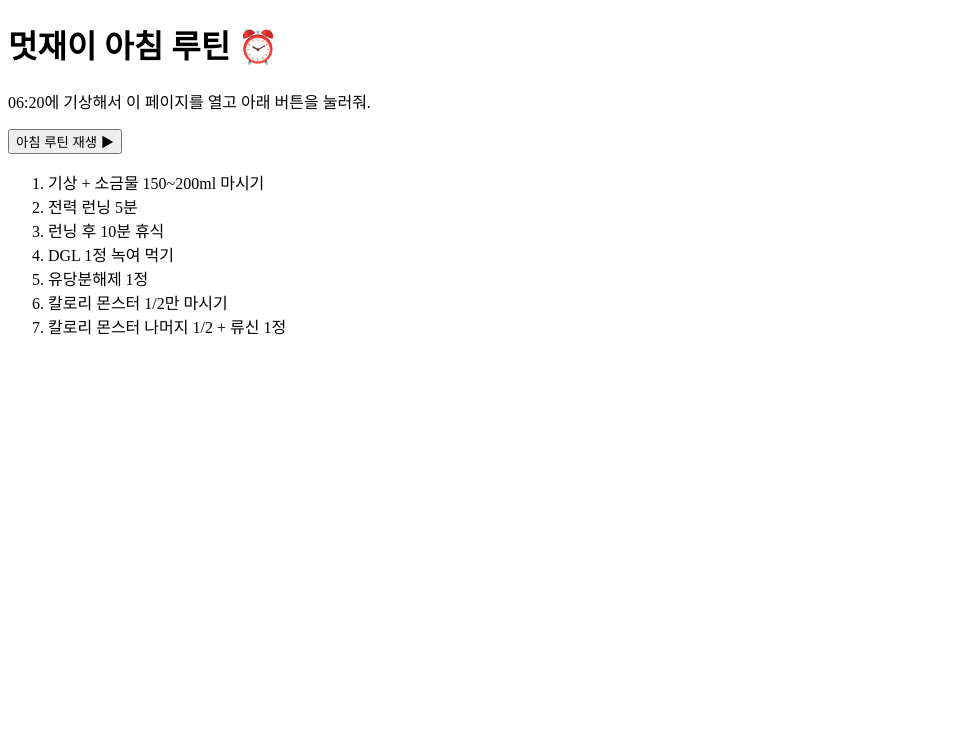
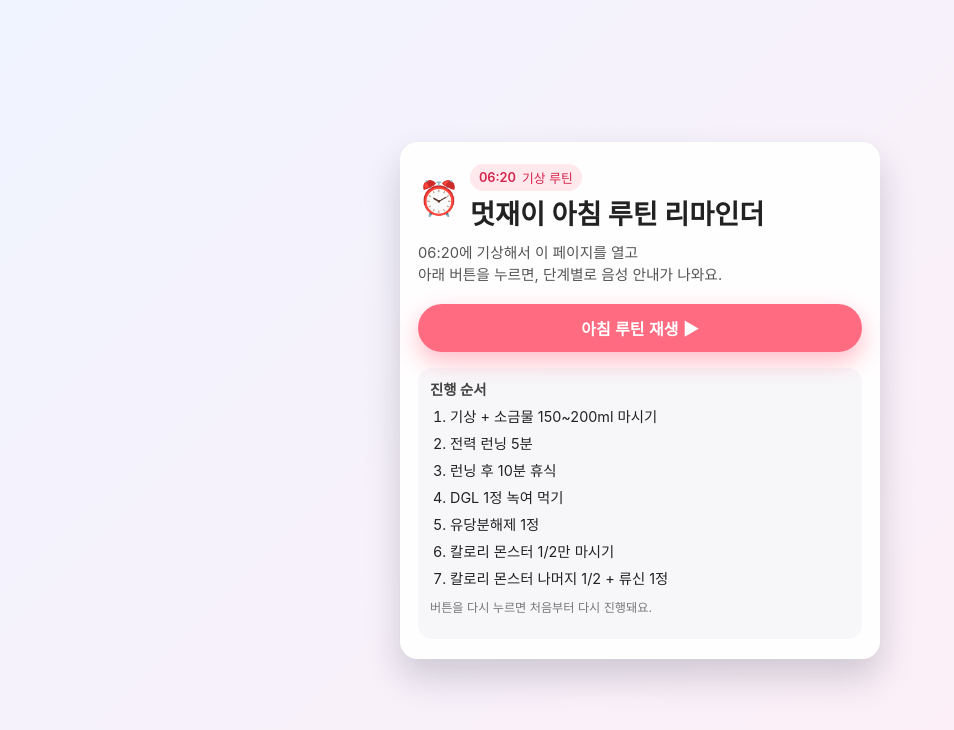
Before and after one commit to angele-eda/wine-Tester, a plain HTML site: page index.html in a window 1280 px wide. Shown: the whole page, without its empty margins (0-954 px from the left). Drawn offline with Linux system fonts and the light colour scheme.

Commit message:
index.html 업데이트

```diff
--- a/index.html
+++ b/index.html
@@ -3,13 +3,184 @@
 <head>
   <meta charset="UTF-8" />
   <title>멋재이 아침 루틴 리마인더</title>
+  <!-- 반응형 뷰포트 -->
+  <meta name="viewport" content="width=device-width, initial-scale=1.0" />
+
+  <style>
+    :root {
+      color-scheme: light dark;
+      --bg-gradient: linear-gradient(135deg, #f0f4ff, #ffeef5);
+      --card-bg: rgba(255, 255, 255, 0.92);
+      --text-main: #222;
+      --accent: #ff6b81;
+      --accent-soft: rgba(255, 107, 129, 0.15);
+      --shadow-soft: 0 18px 35px rgba(15, 23, 42, 0.18);
+    }
+
+    * {
+      box-sizing: border-box;
+    }
+
+    body {
+      margin: 0;
+      min-height: 100vh;
+      display: flex;
+      justify-content: center;
+      align-items: center;
+      padding: 16px;
+      font-family: -apple-system, BlinkMacSystemFont, "Segoe UI", system-ui,
+        -system-ui, sans-serif;
+      background: var(--bg-gradient);
+      color: var(--text-main);
+    }
+
+    .card {
+      width: 100%;
+      max-width: 480px;
+      background: var(--card-bg);
+      border-radius: 18px;
+      padding: 22px 18px 20px;
+      box-shadow: var(--shadow-soft);
+      backdrop-filter: blur(10px);
+    }
+
+    header {
+      display: flex;
+      align-items: center;
+      gap: 10px;
+      margin-bottom: 10px;
+    }
+
+    .emoji {
+      font-size: clamp(1.8rem, 8vw, 2.1rem);
+    }
+
+    h1 {
+      margin: 0;
+      font-size: clamp(1.4rem, 6vw, 1.7rem);
+      line-height: 1.3;
+    }
+
+    .subtitle {
+      margin: 6px 0 14px;
+      font-size: 0.92rem;
+      line-height: 1.5;
+      color: #555;
+    }
+
+    .time-tag {
+      display: inline-flex;
+      align-items: center;
+      gap: 6px;
+      font-size: 0.8rem;
+      padding: 4px 9px;
+      border-radius: 999px;
+      background: var(--accent-soft);
+      color: #d7264e;
+      margin-bottom: 6px;
+    }
+
+    .time-tag span {
+      font-weight: 600;
+    }
+
+    button#playBtn {
+      margin-top: 4px;
+      width: 100%;
+      padding: 12px 16px;
+      border-radius: 999px;
+      border: none;
+      font-size: 1rem;
+      font-weight: 600;
+      cursor: pointer;
+      background: var(--accent);
+      color: #fff;
+      transition: transform 0.15s ease, box-shadow 0.15s ease, opacity 0.15s ease;
+      box-shadow: 0 10px 24px rgba(255, 107, 129, 0.45);
+    }
+
+    button#playBtn:hover:not(:disabled) {
+      transform: translateY(-1px);
+      box-shadow: 0 12px 28px rgba(255, 107, 129, 0.6);
+    }
+
+    button#playBtn:active:not(:disabled) {
+      transform: translateY(0);
+      box-shadow: 0 6px 18px rgba(255, 107, 129, 0.5);
+    }
+
+    button#playBtn:disabled {
+      opacity: 0.7;
+      cursor: default;
+      box-shadow: none;
+    }
+
+    .list-wrap {
+      margin-top: 16px;
+      padding: 10px 12px;
+      border-radius: 14px;
+      background: rgba(148, 163, 184, 0.08);
+      max-height: min(360px, 55vh);
+      overflow-y: auto;
+    }
+
+    .list-title {
+      font-size: 0.9rem;
+      font-weight: 600;
+      margin-bottom: 6px;
+      color: #444;
+    }
+
+    ol#stepList {
+      margin: 0;
+      padding-left: 20px;
+      font-size: 0.9rem;
+      line-height: 1.6;
+    }
+
+    ol#stepList li {
+      margin-bottom: 4px;
+    }
+
+    .footnote {
+      margin-top: 8px;
+      font-size: 0.76rem;
+      color: #777;
+    }
+
+    /* 더 작은 기기 대응 */
+    @media (max-width: 360px) {
+      .card {
+        padding: 18px 14px 16px;
+      }
+
+      .list-wrap {
+        padding: 8px 10px;
+      }
+    }
+  </style>
 </head>
 <body>
-  <h1>멋재이 아침 루틴 ⏰</h1>
-  <p>06:20에 기상해서 이 페이지를 열고 아래 버튼을 눌러줘.</p>
+  <main class="card">
+    <header>
+      <div class="emoji">⏰</div>
+      <div>
+        <div class="time-tag">
+          <span>06:20</span> 기상 루틴
+        </div>
+        <h1>멋재이 아침 루틴 리마인더</h1>
+      </div>
+    </header>
 
-  <button id="playBtn">아침 루틴 재생 ▶</button>
+    <p class="subtitle">
+      06:20에 기상해서 이 페이지를 열고<br />
+      아래 버튼을 누르면, 단계별로 음성 안내가 나와요.
+    </p>
 
+    <button id="playBtn" type="button">아침 루틴 재생 ▶</button>
+
+    <section class="list-wrap" aria-labelledby="listTitle">
+      <div id="listTitle" class="list-title">진행 순서</div>
       <ol id="stepList">
         <li>기상 + 소금물 150~200ml 마시기</li>
         <li>전력 런닝 5분</li>
@@ -19,6 +190,11 @@
         <li>칼로리 몬스터 1/2만 마시기</li>
         <li>칼로리 몬스터 나머지 1/2 + 류신 1정</li>
       </ol>
+      <p class="footnote">
+        버튼을 다시 누르면 처음부터 다시 진행돼요.
+      </p>
+    </section>
+  </main>
 
   <script>
     // 각 단계 안내 문구
@@ -47,12 +223,15 @@
     }
 
     document.getElementById("playBtn").addEventListener("click", () => {
-      // 중복 실행 방지
       const btn = document.getElementById("playBtn");
+
+      // 기존 재생 중이면 새로 시작할 수 있게, 남은 음성 큐 삭제
+      if ("speechSynthesis" in window) {
+        window.speechSynthesis.cancel();
+      }
+
       btn.disabled = true;
       btn.textContent = "루틴 진행 중… ⏳";
-
-      const start = Date.now();
 
       delaysMinutes.forEach((min, index) => {
         const delayMs = min * 60 * 1000;
@@ -63,7 +242,7 @@
         }, delayMs);
       });
 
-      // 대략 마지막 단계 후 버튼 다시 활성화 (여유 있게 40분 후)
+      // 마지막 단계 후 버튼 다시 활성화 (여유 있게 40분 후)
       setTimeout(() => {
         btn.disabled = false;
         btn.textContent = "아침 루틴 다시 재생 ▶";
```
Lines whose indentation alone changed are shown as unchanged.
